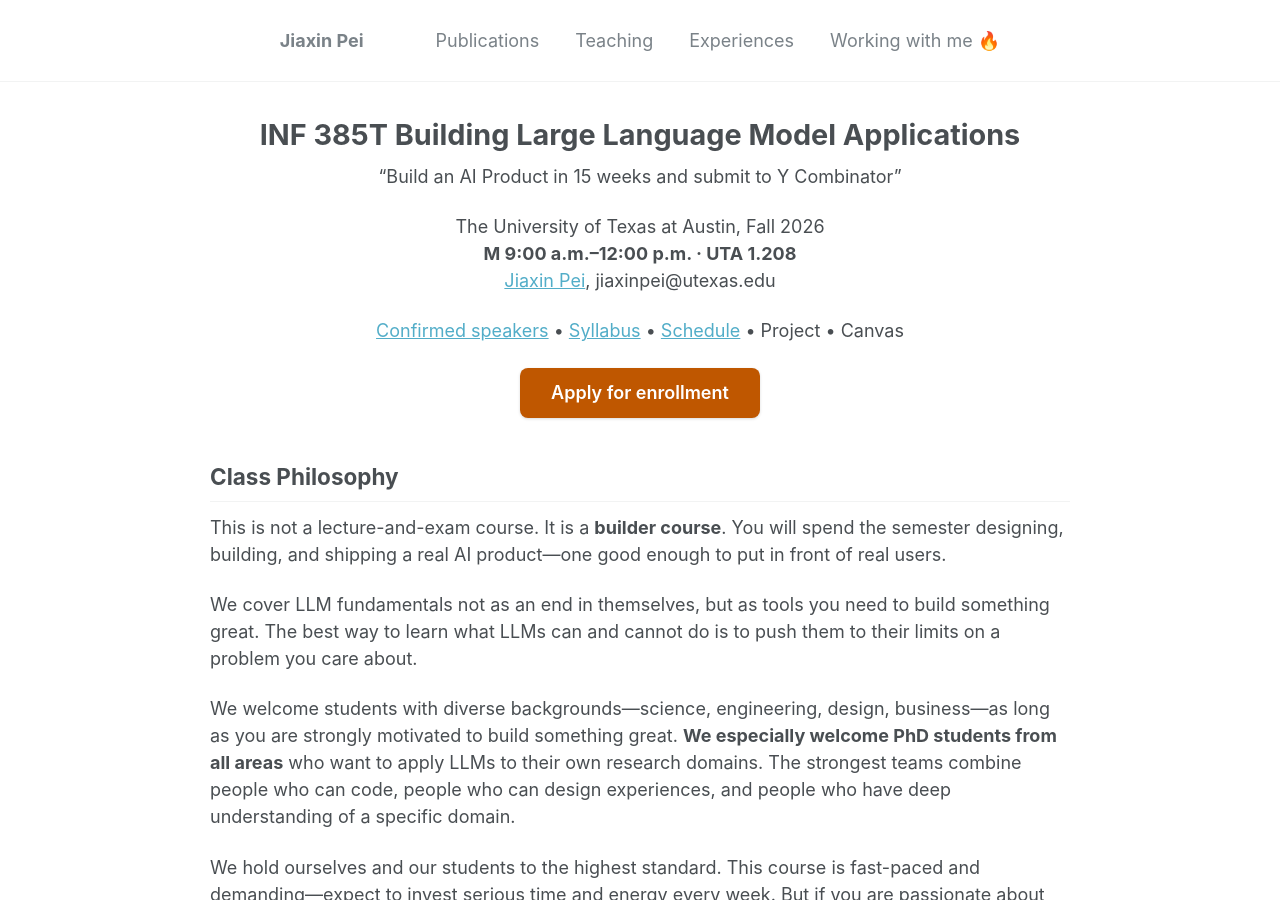
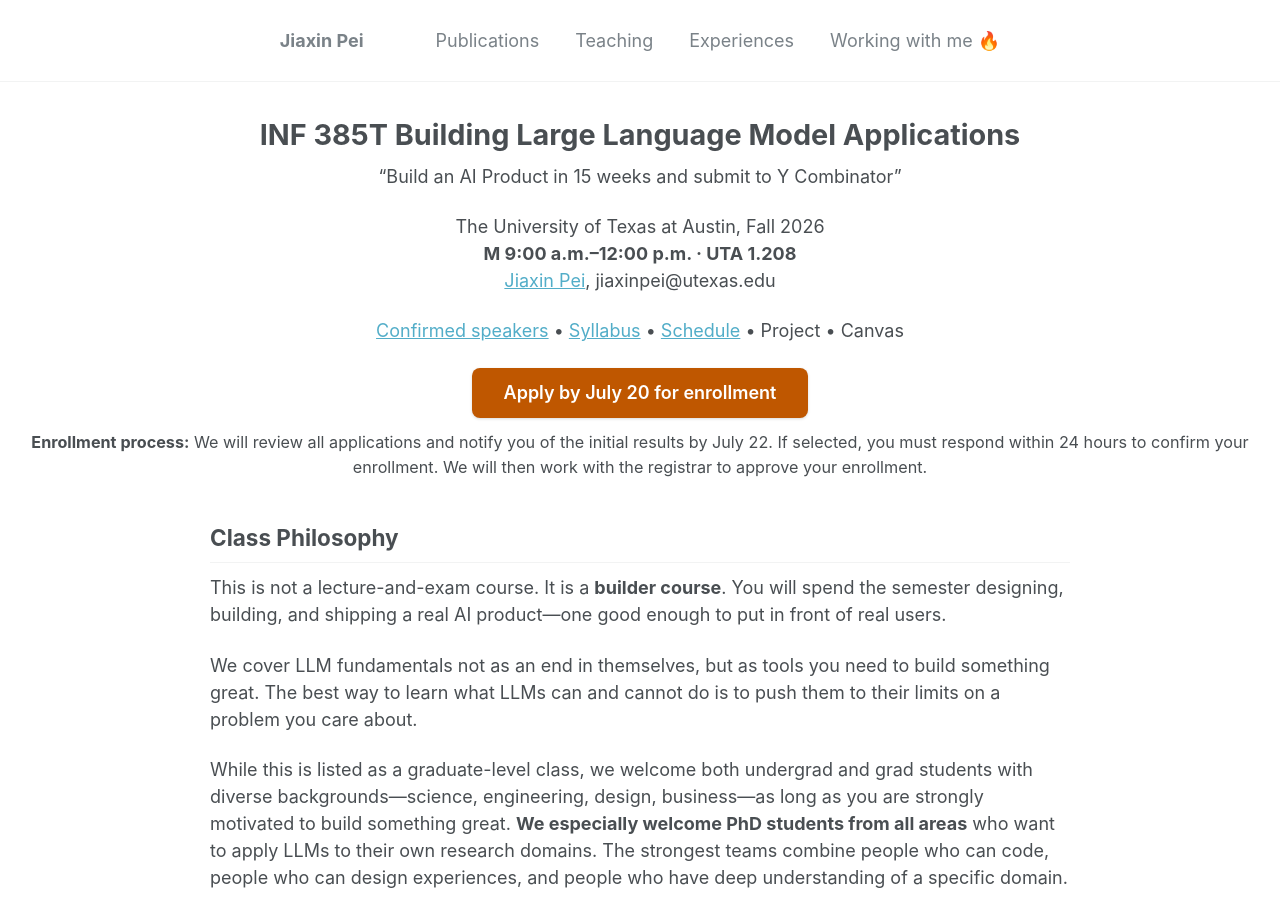
Before and after one commit to Jiaxin-Pei/Jiaxin-Pei.github.io, a Jekyll site: the page built from _pages/courses/inf385t.md, in a window 1280 px wide and 900 px high. Built offline with Jekyll 4.4.1, drawn with Linux system fonts in a browser that asks for light colours.

Commit message:
update class

```diff
--- a/_pages/courses/inf385t.md
+++ b/_pages/courses/inf385t.md
@@ -161,7 +161,10 @@ The University of Texas at Austin, Fall 2026
 [Confirmed speakers](#confirmed-speakers) • [Syllabus](#syllabus) • [Schedule](#schedule) • Project • Canvas
 
 <p style="margin: 1.25em 0 0;">
-  <a href="https://forms.gle/r89ohzrG6UEDvfEw9" rel="noopener noreferrer" style="display: inline-block; background: #bf5700; color: #fff !important; padding: 0.65em 1.75em; border-radius: 8px; font-weight: 600; text-decoration: none; box-shadow: 0 1px 3px rgba(0,0,0,0.15);">Apply for enrollment</a>
+  <a href="https://forms.gle/r89ohzrG6UEDvfEw9" rel="noopener noreferrer" style="display: inline-block; background: #bf5700; color: #fff !important; padding: 0.65em 1.75em; border-radius: 8px; font-weight: 600; text-decoration: none; box-shadow: 0 1px 3px rgba(0,0,0,0.15);">Apply by July 20 for enrollment</a>
+</p>
+<p style="margin: 0.75em 0 0; font-size: 0.9em;">
+  <strong>Enrollment process:</strong> We will review all applications and notify you of the initial results by July 22. If selected, you must respond within 24 hours to confirm your enrollment. We will then work with the registrar to approve your enrollment.
 </p>
 
 </div>
@@ -211,7 +214,7 @@ This is not a lecture-and-exam course. It is a **builder course**. You will spen
 
 We cover LLM fundamentals not as an end in themselves, but as tools you need to build something great. The best way to learn what LLMs can and cannot do is to push them to their limits on a problem you care about.
 
-We welcome students with diverse backgrounds—science, engineering, design, business—as long as you are strongly motivated to build something great. **We especially welcome PhD students from all areas** who want to apply LLMs to their own research domains. The strongest teams combine people who can code, people who can design experiences, and people who have deep understanding of a specific domain.
+While this is listed as a graduate-level class, we welcome both undergrad and grad students with diverse backgrounds—science, engineering, design, business—as long as you are strongly motivated to build something great. **We especially welcome PhD students from all areas** who want to apply LLMs to their own research domains. The strongest teams combine people who can code, people who can design experiences, and people who have deep understanding of a specific domain.
 
 We hold ourselves and our students to the highest standard. This course is fast-paced and demanding—expect to invest serious time and energy every week. But if you are passionate about building with AI and ready to put in the work, you will leave with a product you are proud of, skills that transfer directly to industry, a portfolio piece that speaks for itself—and, ultimately, an opportunity that changes your life.
 
```
